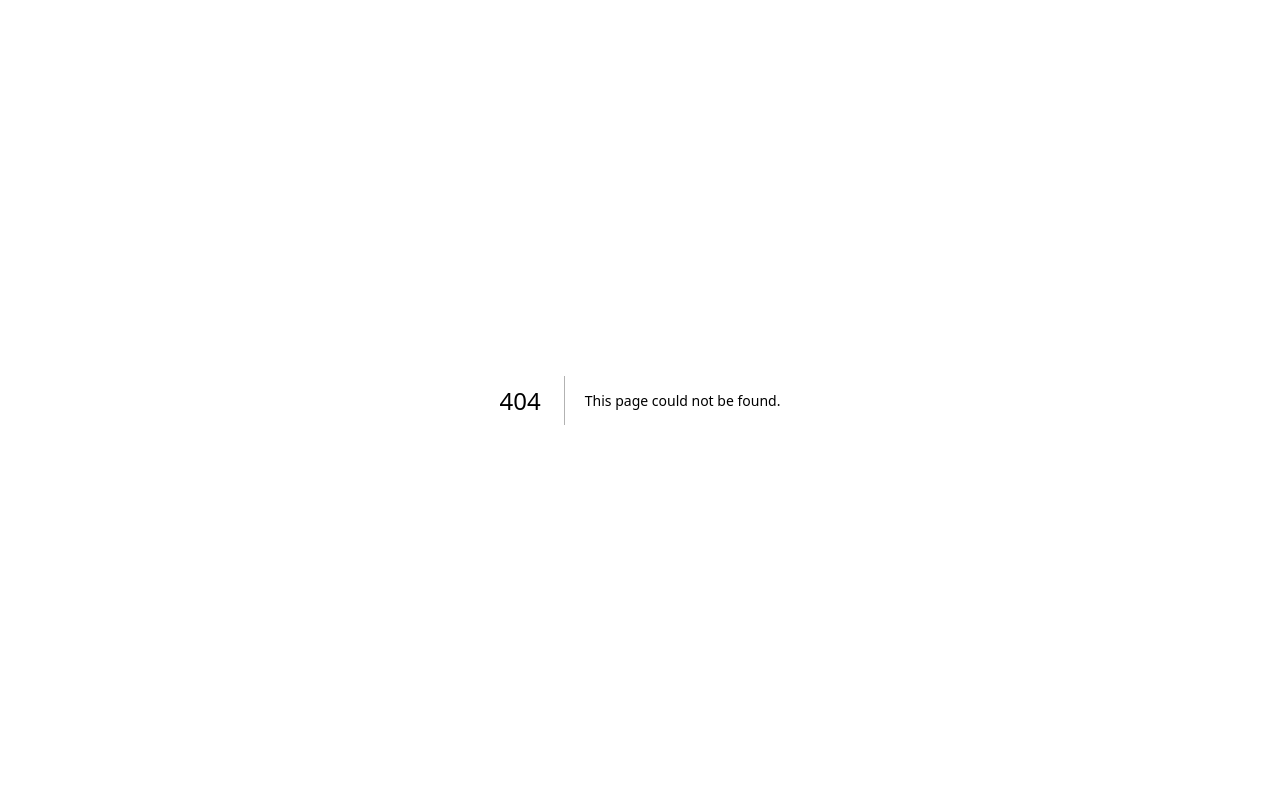
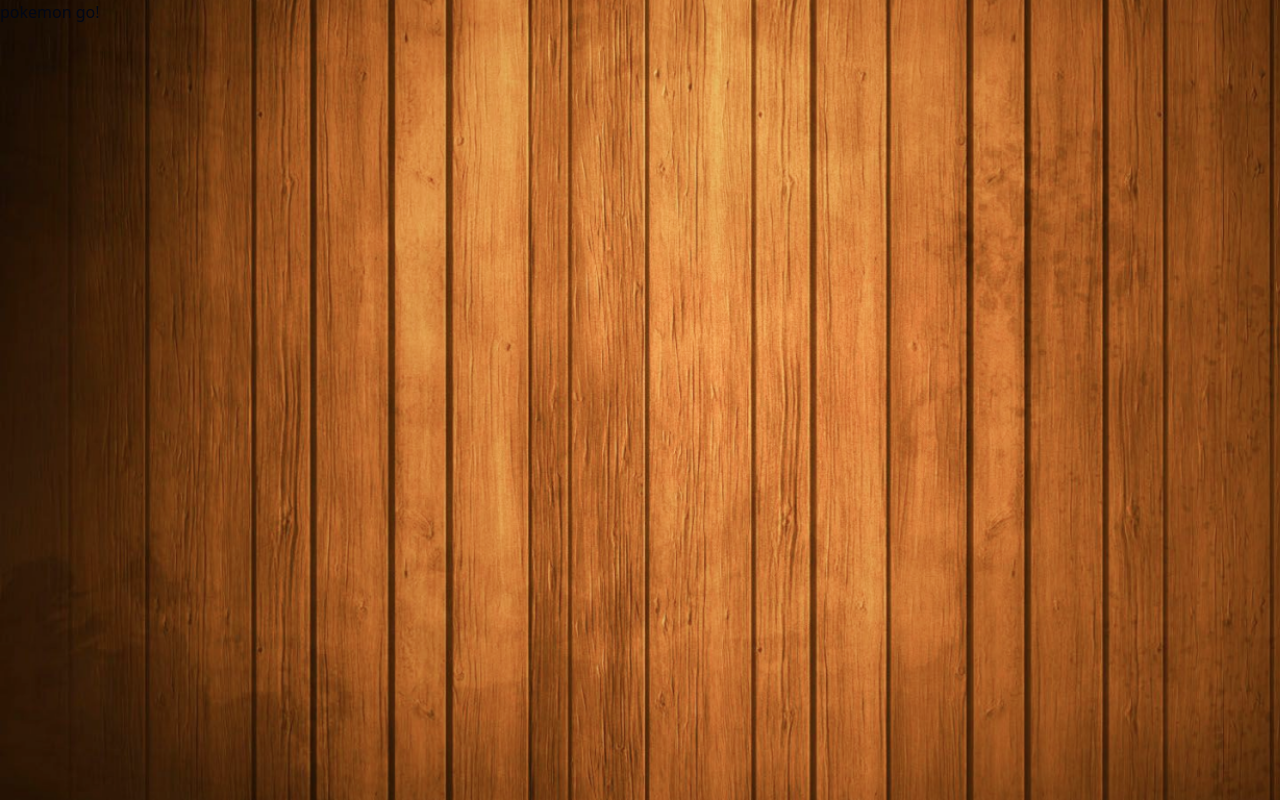
Before and after one commit to RobinZephyr/pokedex_online, a Next.js app: page /pokemon/1 in a window 1280 px wide. Before the commit this address had no page. Built offline with nearby package versions, Linux system fonts and the light colour scheme; a web font is replaced by a local one.

Commit message:
base for tommorow

```diff
--- a/src/app/page.tsx
+++ b/src/app/page.tsx
@@ -13,6 +13,7 @@ import { pokeType } from "../assets/index.ts";
 import { StaticImageData } from "next/image";
 import { wooden_background } from "@/assets";
 import { PokemonTypes } from "@/assets/lists/pokemonType";
+import Link from "next/link";
 const typeIcons: { [key: string]: string | StaticImageData } = pokeType;
 
 interface MyPokemonType {
@@ -505,7 +506,9 @@ export default function Home() {
                           : "col-span-1"
                       }`}
                     >
-                      <PokemonCard pokemon={pokemon} />
+                      <Link href={`/pokemon/${pokemon.name}`}>
+                        <PokemonCard pokemon={pokemon} />
+                      </Link>
                     </div>
                   ))}
                 </div>
--- /dev/null
+++ b/src/app/pokemon/[pokemon_name]/page.tsx
@@ -0,0 +1,7 @@
+import React from "react";
+
+function page() {
+  return <div>pokemon go!</div>;
+}
+
+export default page;
```
